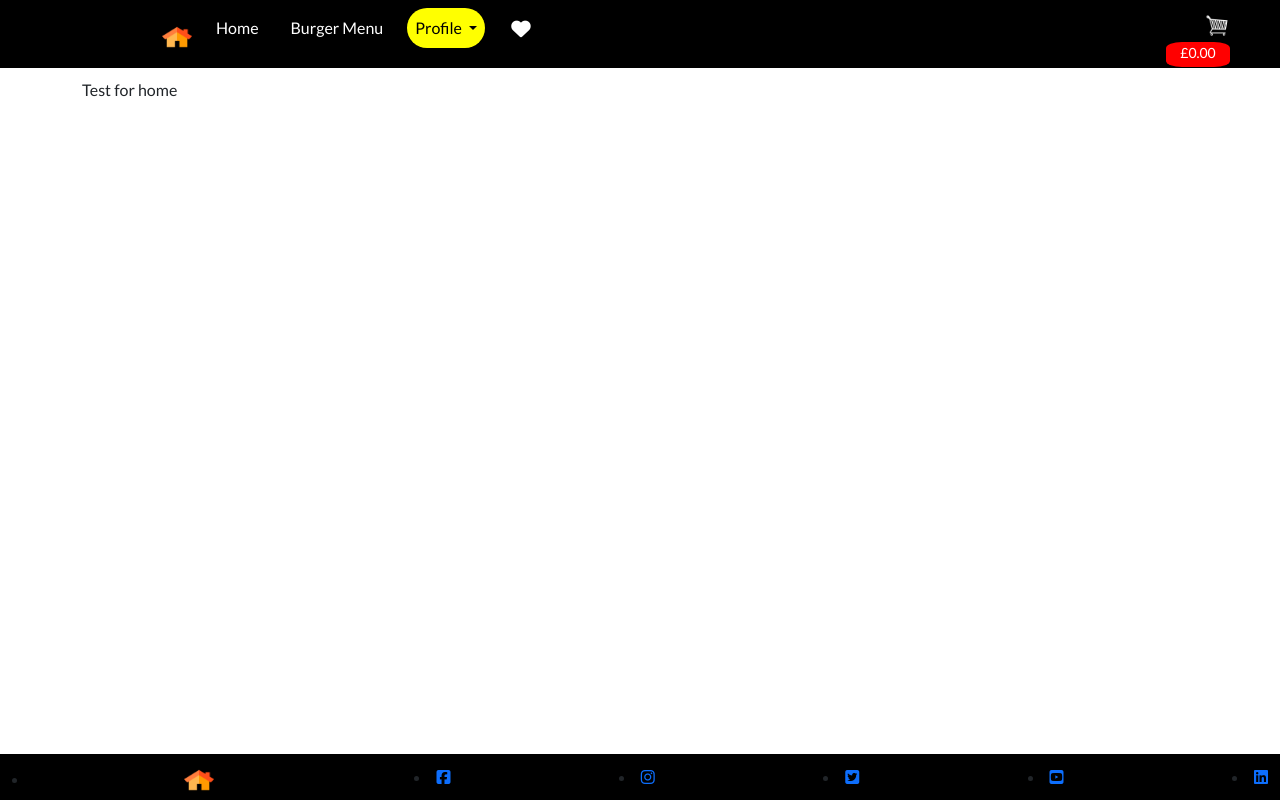
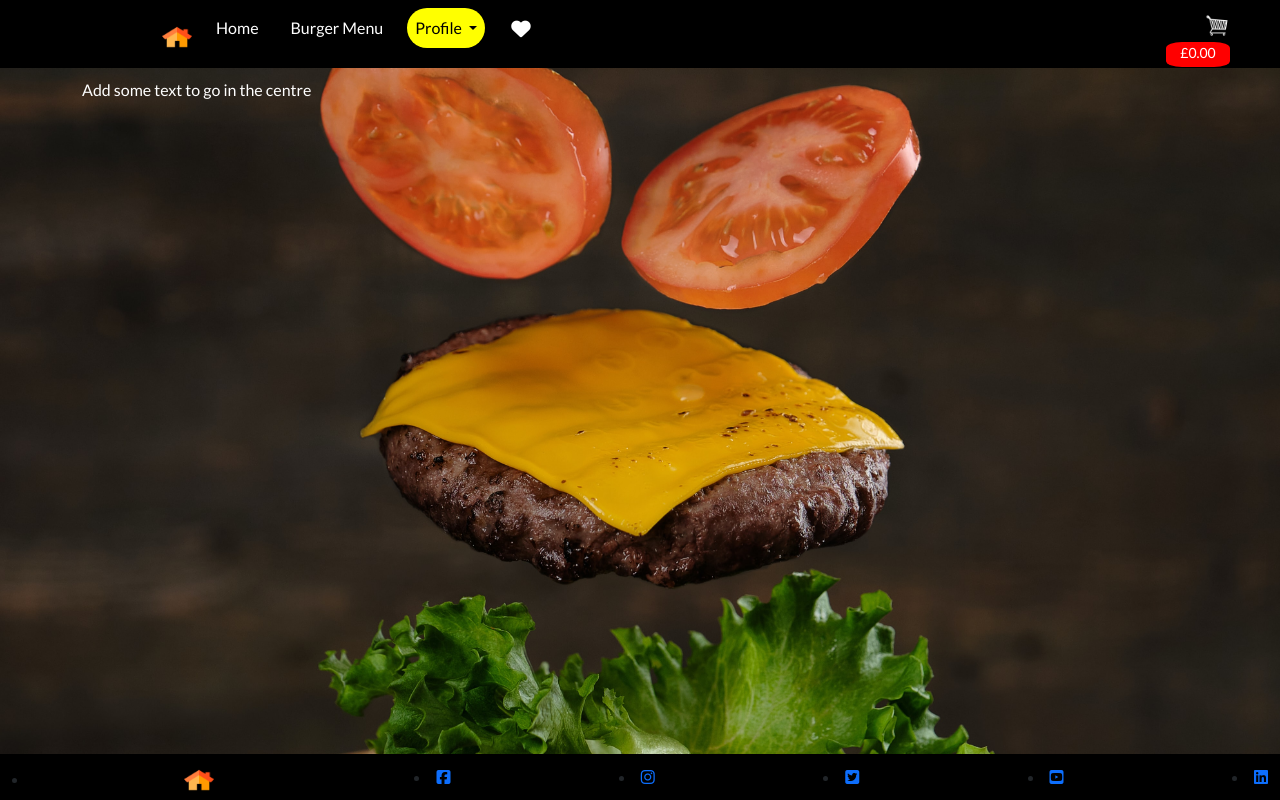
Before and after one commit to ANDREWAHN-UK/MILESTONE-FOUR, a Django app: template home/templates/home/home.html in a window 1280 px wide. Run offline with Django 3.2, Linux system fonts and the light colour scheme; the template is opened without the code that fills it, so the values that code supplies are empty; some libraries are stand-ins or nearby versions.

Commit message:
homepage - apply changes to get homepage display up and working

```diff
--- a/home/templates/home/home.html
+++ b/home/templates/home/home.html
@@ -7,8 +7,8 @@
 <div class="container">
 	<div class="row">
 		<div class="col-lg-12">
-			<p>
-				Test for home
+			<p class="home-page-text">
+				Add some text to go in the centre
 			</p>
 		</div>
 	</div>
--- a/static/css/main.css
+++ b/static/css/main.css
@@ -12,6 +12,8 @@
   body,
   html {
     height: 100%;
+    background: url(/static/media/burger2.jpg) no-repeat center center ;
+    background-size: cover;
   }
 
   .container{
@@ -153,6 +155,10 @@
   overflow-x: hidden;
   overflow-y: auto;
 }
+  /* ====================================================={homepage }===================================================== */
+  .home-page-text{
+    color: white;
+  }
   /* ====================================================={store/menu page}===================================================== */
 
   /* thumbnail affects the images in the store and the cart etc, intended to create uniformity, regardless of image variation. */
--- a/store/views.py
+++ b/store/views.py
@@ -141,7 +141,7 @@ class ReviewUpdateView(UpdateView):
         'body',
         'rating',
         )
-    success_url = reverse_lazy('store')
+    success_url = reverse_lazy('view_reviews')
 
 class ReviewDeleteView(DeleteView):
     model = Review
```
Also changed, not shown: db.sqlite3, static/media/burger1.jpg (added), static/media/burger2.jpg (added), static/media/burger3.jpeg (added), static/media/people-burger-5.jpg (added).
